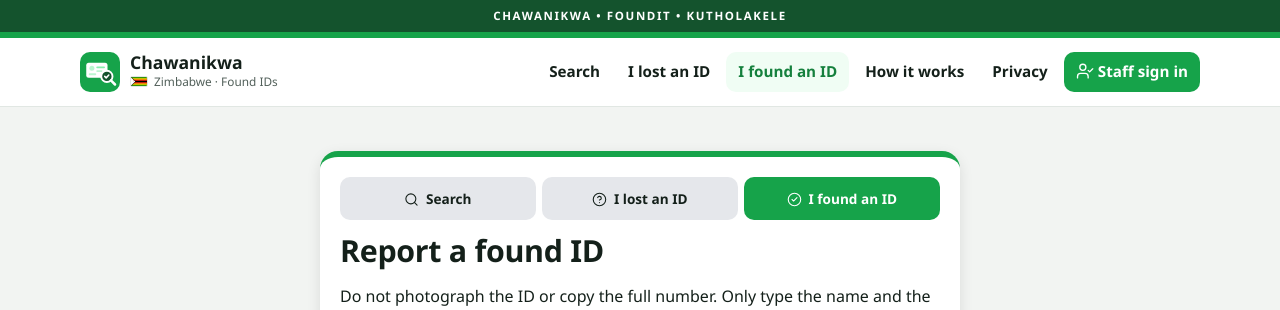
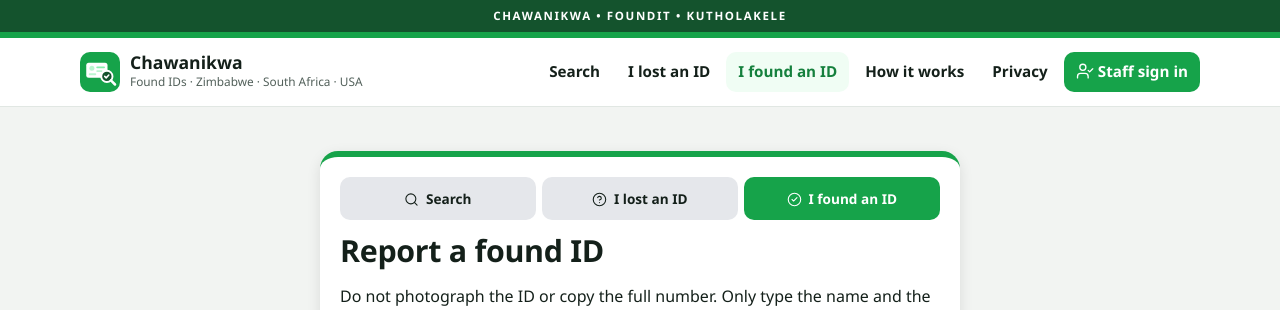
Before and after one commit to takundamukarati7-creator/chawanikwa, a Django app: page /found/ in a window 1280 px wide. Shown: the top 310 px of the page. Run offline with Django 5.2, Linux system fonts and the light colour scheme; parts of the project's set-up code (start-up, migrations or seed data) failed here and were passed over.

Commit message:
Add files via upload

```diff
--- a/templates/base.html
+++ b/templates/base.html
@@ -4,7 +4,7 @@
 <meta charset="UTF-8">
 <meta name="viewport" content="width=device-width, initial-scale=1">
 <title>{% block title %}{{ SITE_NAME }}{% endblock %}</title>
-<meta name="description" content="Search free for a lost ID found in Zimbabwe, or report one you have found. Safe verification and handover.">
+<meta name="description" content="Search free for a lost ID found in Zimbabwe, South Africa or the USA, or report one you have found. Safe verification and handover.">
 <link rel="icon" href="{% static 'img/favicon.svg' %}" type="image/svg+xml">
 <link rel="stylesheet" href="{% static 'css/app.css' %}">
 </head>
@@ -16,7 +16,7 @@
   <div class="container nav-row">
     <a class="brand" href="{% url 'public:home' %}">
       <img src="{% static 'img/logo.svg' %}" alt="" width="40" height="40">
-      <span><b>Chawanikwa</b><small><img src="{% static 'img/flag-zw.svg' %}" alt="" width="18" height="10">Zimbabwe · Found IDs</small></span>
+      <span><b>Chawanikwa</b><small>Found IDs · Zimbabwe · South Africa · USA</small></span>
     </a>
     <button class="nav-toggle" type="button" data-nav-toggle aria-expanded="false" aria-label="Menu">{% include "partials/_icon.html" with name="menu" %}</button>
     <nav class="nav" data-nav aria-label="Main">
```
